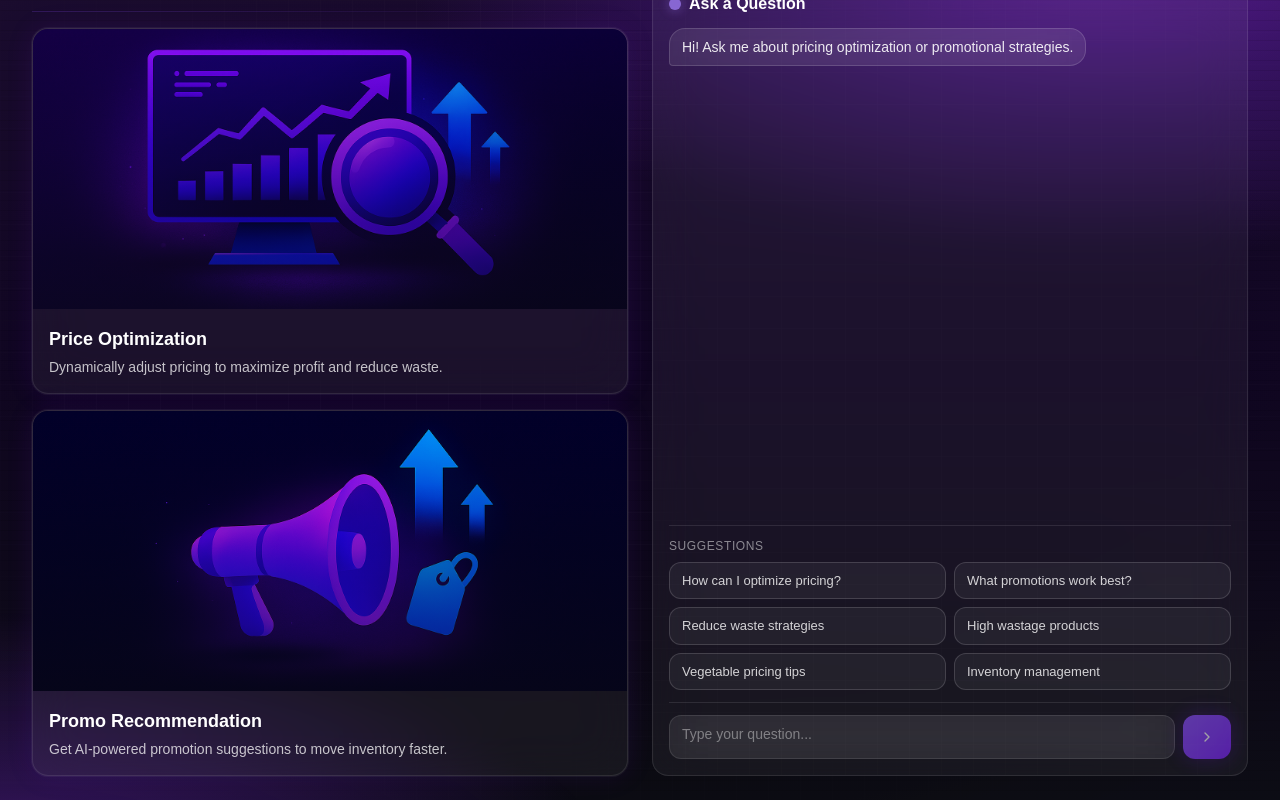
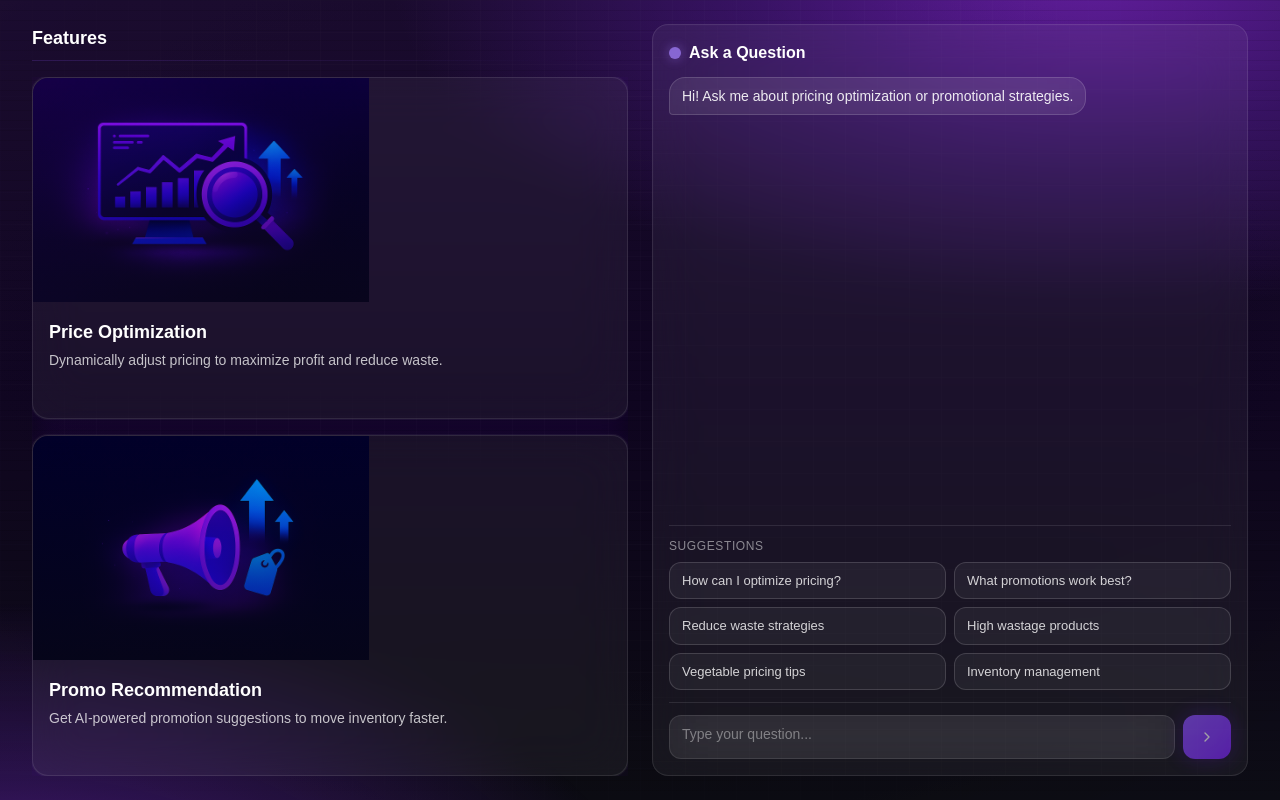
Before and after one commit to justrovilsurio/dynamic-price-and-waste-optimizer, a Next.js app: page / in a window 1280 px wide. Built offline with nearby package versions, Linux system fonts and the light colour scheme.

Commit message:
fix(page): add scroll on chatpanel

```diff
--- a/app/page.tsx
+++ b/app/page.tsx
@@ -49,7 +49,7 @@ export default function LandingPage() {
   return (
     <main
       className={`
-        relative min-h-dvh text-white
+        relative h-dvh text-white overflow-hidden
         /* base gradient with neon tint */
         bg-[linear-gradient(180deg,#1a0b2e_0%,#0f0520_50%,#0a0a10_100%)]
         /* dark violet neon glow top-right */
@@ -106,16 +106,18 @@ export default function LandingPage() {
       </div>
 
       {/* Content above the background */}
-      <div className="relative z-10 mx-auto max-w-7xl px-4 md:px-6 lg:px-8 py-6">
-        <div className="grid grid-cols-1 lg:grid-cols-12 gap-6">
-          {/* Left side - Features */}
-          <div className="lg:col-span-6">
-            <FeatureGrid />
-          </div>
+      <div className="relative z-10 w-full h-full flex flex-col min-h-0">
+        <div className="mx-auto w-full max-w-7xl px-4 md:px-6 lg:px-8 py-4 md:py-6 flex-1 flex flex-col min-h-0">
+          <div className="grid grid-cols-1 lg:grid-cols-12 gap-4 md:gap-6 flex-1 min-h-0">
+            {/* Left side - Features */}
+            <div className="lg:col-span-6 min-h-0">
+              <FeatureGrid />
+            </div>
 
-          {/* Right side - Chat */}
-          <div className="lg:col-span-6">
-            <ChatPanel messages={messages} onSendMessage={handleSendMessage} isLoading={isLoading} />
+            {/* Right side - Chat */}
+            <div className="lg:col-span-6 min-h-0">
+              <ChatPanel messages={messages} onSendMessage={handleSendMessage} isLoading={isLoading} />
+            </div>
           </div>
         </div>
       </div>
--- a/components/landing/ChatPanel.tsx
+++ b/components/landing/ChatPanel.tsx
@@ -58,7 +58,7 @@ export function ChatPanel({ messages, onSendMessage, isLoading = false }: ChatPa
   };
 
   return (
-    <div className="relative flex h-full min-h-[450px] flex-col rounded-2xl border border-white/10 bg-white/5 backdrop-blur-xl p-4 overflow-hidden transition-all duration-300 hover:border-violet-400/40 hover:shadow-[0_0_24px] hover:shadow-violet-600/30 hover:bg-white/7">
+    <div className="relative flex h-full w-full flex-col rounded-2xl border border-white/10 bg-white/5 backdrop-blur-xl p-4 overflow-hidden transition-all duration-300 hover:border-violet-400/40 hover:shadow-[0_0_24px] hover:shadow-violet-600/30 hover:bg-white/7">
       {/* Background grid pattern */}
       <svg
         className="absolute inset-0 pointer-events-none opacity-10 mix-blend-screen"
--- a/components/landing/FeatureCard.tsx
+++ b/components/landing/FeatureCard.tsx
@@ -15,10 +15,10 @@ export function FeatureCard({ title, description, imageUrl }: FeatureCardProps)
                  hover:border-violet-400/60 hover:ring-violet-500/50
                  hover:shadow-[0_0_40px] hover:shadow-violet-600/60 hover:shadow-[inset_0_0_30px] hover:shadow-violet-500/20
                  hover:bg-white/8 hover:backdrop-blur-2xl
-                 w-full h-full text-left"
+                 w-full h-full flex flex-col text-left"
     >
       {/* Image with overlay */}
-      <div className="relative h-50 md:h-70 overflow-hidden">
+      <div className="relative h-60 md:h-56 flex-shrink-0 overflow-hidden">
         <div className="absolute inset-0 bg-gradient-to-t from-neutral-950/50 to-transparent z-10" />
         <img
           src={imageUrl}
@@ -28,9 +28,9 @@ export function FeatureCard({ title, description, imageUrl }: FeatureCardProps)
       </div>
 
       {/* Content */}
-      <div className="p-4">
+      <div className="p-4 flex-shrink-0">
         <h3 className="text-base md:text-lg font-semibold text-white">{title}</h3>
-        <p className="text-sm text-white/75 mt-1">{description}</p>
+        <p className="text-sm text-white/75 mt-1 line-clamp-2">{description}</p>
       </div>
     </button>
   );
--- a/components/landing/FeatureGrid.tsx
+++ b/components/landing/FeatureGrid.tsx
@@ -20,12 +20,12 @@ const FEATURES = [
 
 export function FeatureGrid() {
   return (
-    <div className="space-y-4">
+    <div className="space-y-4 h-full flex flex-col min-h-0">
       <div>
         <h2 className="text-base md:text-lg font-semibold text-white">Features</h2>
         <div className="mt-2 h-px bg-gradient-to-r from-violet-500/20 to-transparent" />
       </div>
-      <div className="grid grid-cols-1 gap-4">
+      <div className="grid grid-cols-1 gap-4 flex-1 min-h-0 overflow-y-auto scrollbar-thin scrollbar-thumb-white/10 hover:scrollbar-thumb-white/20">
         {FEATURES.map((feature) => (
           <Link key={feature.title} href={feature.href}>
             <FeatureCard
--- a/components/landing/MessageBubble.tsx
+++ b/components/landing/MessageBubble.tsx
@@ -9,7 +9,7 @@ export function MessageBubble({ role, text }: MessageBubbleProps) {
   return (
     <div className={`flex ${role === 'user' ? 'justify-end' : 'justify-start'} w-full`}>
       <div
-        className={`max-w-[85%] px-3 py-2 text-sm backdrop-blur-xl border rounded-2xl break-words ${
+        className={`max-w-[85%] px-3 py-2 text-sm backdrop-blur-xl border rounded-2xl break-words whitespace-pre-wrap ${
           role === 'user'
             ? 'rounded-br-sm bg-violet-500/20 border-violet-400/30 shadow-[0_0_20px] shadow-violet-600/20'
             : 'rounded-bl-sm bg-white/7 border-white/15 text-white/90'
--- a/components/pricing/PriceTable.tsx
+++ b/components/pricing/PriceTable.tsx
@@ -109,9 +109,9 @@ export function PriceTable({
                 <th className="px-4 py-3 text-left font-semibold text-white/90">Item Description</th>
                 <th className="px-4 py-3 text-right font-semibold text-white/90">CP ($)</th>
                 <th className="px-4 py-3 text-right font-semibold text-white/90">Original RP ($)</th>
-                <th className="px-4 py-3 text-right font-semibold text-white/90">Optimized RP ($)</th>
+                <th className="px-4 py-3 text-right font-semibold text-white bg-violet-500/25 border-l border-r border-violet-400/40 rounded-lg">Optimized RP ($)</th>
                 <th className="px-4 py-3 text-right font-semibold text-white/90">% Change</th>
-                <th className="px-4 py-3 text-right font-semibold text-white/90">User Adjusted Price ($)</th>
+                <th className="px-4 py-3 text-right font-semibold text-white bg-emerald-500/25 border-l border-r border-emerald-400/40 rounded-lg">User Adjusted Price ($)</th>
                 <th className="px-4 py-3 text-right font-semibold text-white/90">Weekly Unit CP</th>
                 <th className="px-4 py-3 text-right font-semibold text-white/90">Weekly Unit RP</th>
                 <th className="px-4 py-3 text-right font-semibold text-white/90">Weekly Profit CP ($)</th>
@@ -155,7 +155,7 @@ export function PriceTable({
                     <td className="px-4 py-3 text-right text-white/90 font-mono">
                       ${item.rp.toFixed(2)}
                     </td>
-                    <td className="px-4 py-3 text-right text-white/90 font-mono">
+                    <td className="px-4 py-3 text-right text-white font-mono font-semibold bg-violet-500/20 border-l border-r border-violet-400/30">
                       ${item.rp.toFixed(2)}
                     </td>
                     <td className={`px-4 py-3 text-right font-mono text-sm ${
@@ -163,7 +163,7 @@ export function PriceTable({
                     }`}>
                       {percentChange > 0 ? '+' : ''}{percentChange.toFixed(2)}%
                     </td>
-                    <td className="px-4 py-3 text-right">
+                    <td className="px-4 py-3 text-right bg-emerald-500/15 border-l border-r border-emerald-400/25">
                       {editingId === item.id ? (
                         <div className="flex items-center justify-end gap-2">
                           <input
@@ -191,10 +191,10 @@ export function PriceTable({
                         </div>
                       ) : (
                         <div className="flex items-center justify-end gap-2 group">
-                          <span className="text-white/90 font-mono">${userPrice.toFixed(2)}</span>
+                          <span className="text-white font-mono font-semibold">${userPrice.toFixed(2)}</span>
                           <button
                             onClick={() => handleEditStart(item.id, userPrice)}
-                            className="text-violet-400 hover:text-violet-300 hover:scale-110 transition-all duration-200"
+                            className="text-emerald-400 hover:text-emerald-300 hover:scale-110 transition-all duration-200 opacity-80 group-hover:opacity-100"
                           >
                             <Pencil className="w-4 h-4" />
                           </button>
```
